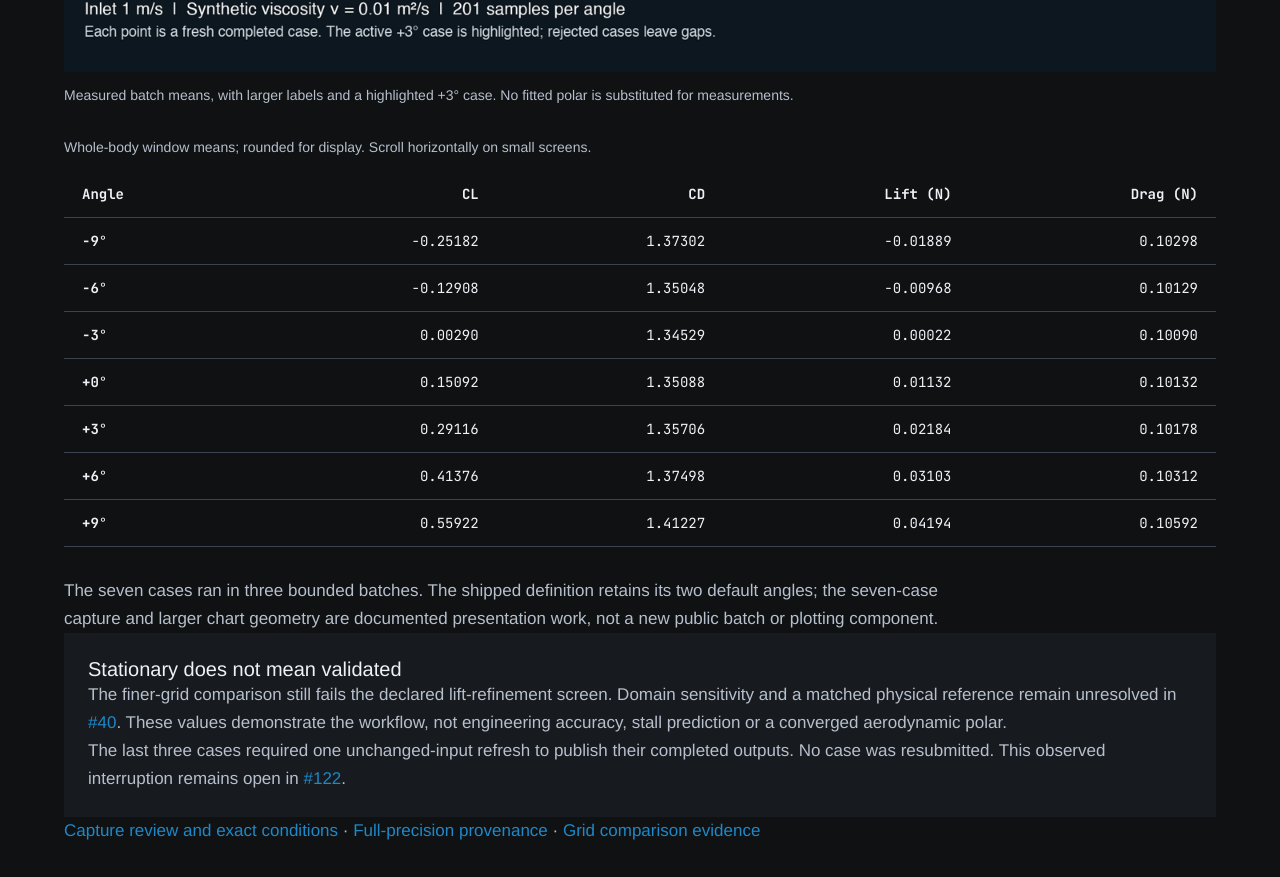
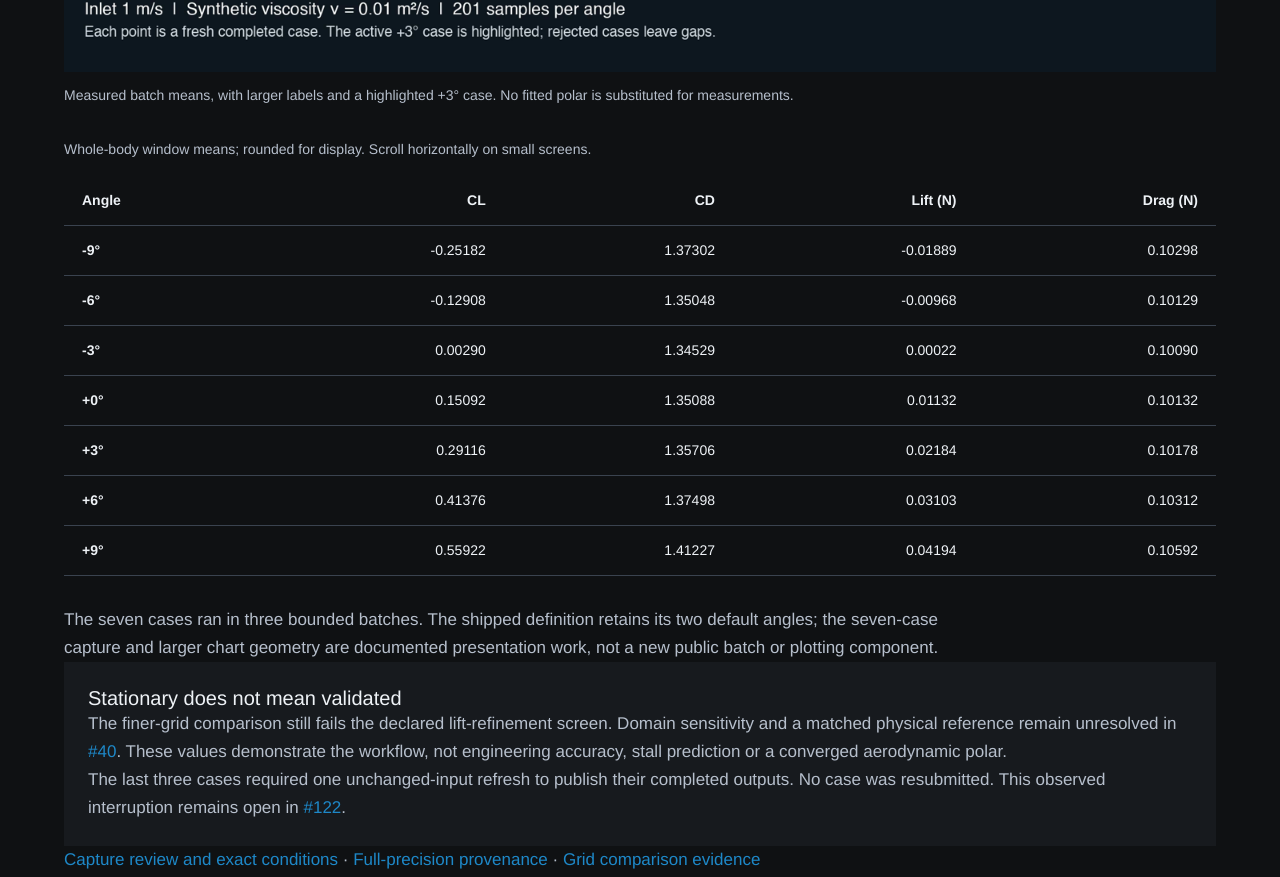
Before and after one commit to range-et/hawa-cfd, a plain HTML site: page site/build-log/2026-11.html in a window 1280 px wide. Shown: the part 3652-4529 px from the top of the page. Drawn offline with Linux system fonts and the light colour scheme.

Commit message:
Correct parity release status and inherit shared site typography

```diff
--- a/site/build-log/november-2026.css
+++ b/site/build-log/november-2026.css
@@ -1 +1 @@
-.log-metrics strong{font-size:clamp(26px,3.4vw,46px);overflow-wrap:anywhere}.measurement-scroll{overflow-x:auto;margin:30px 0}.measurement-table{width:100%;border-collapse:collapse;font:14px var(--font-mono);font-variant-numeric:tabular-nums}.measurement-table caption{text-align:left;margin-bottom:16px;color:var(--strata-text-secondary);font:14px var(--font-sans)}.measurement-table th,.measurement-table td{padding:14px 18px;border-bottom:1px solid var(--strata-border);text-align:right;white-space:nowrap}.measurement-table th:first-child{text-align:left}.update-list{max-width:960px;padding-left:24px}.update-list li{margin:20px 0;line-height:1.7;color:var(--strata-text-secondary)}.update-list strong{color:var(--strata-text-primary)}.log-section figcaption{margin-top:12px;font-size:14px;line-height:1.6;color:var(--strata-text-secondary)}.example-cards p{font-size:16px;line-height:1.65;color:var(--strata-text-secondary)}.log-film>p{line-height:1.65}.log-columns{min-width:0}.log-columns>div{min-width:0}@media(max-width:600px){.log-hero h1{font-size:42px}.measurement-table th,.measurement-table td{padding:12px}.log-metrics{gap:18px}.log-film iframe{min-height:0}}
+.log-metrics strong{font-size:clamp(26px,3.4vw,46px);overflow-wrap:anywhere}.measurement-scroll{overflow-x:auto;margin:30px 0}.measurement-table{width:100%;border-collapse:collapse;font-size:14px;font-variant-numeric:tabular-nums}.measurement-table caption{text-align:left;margin-bottom:16px;color:var(--strata-text-secondary);font-size:14px}.measurement-table th,.measurement-table td{padding:14px 18px;border-bottom:1px solid var(--strata-border);text-align:right;white-space:nowrap}.measurement-table th:first-child{text-align:left}.update-list{max-width:960px;padding-left:24px}.update-list li{margin:20px 0;line-height:1.7;color:var(--strata-text-secondary)}.update-list strong{color:var(--strata-text-primary)}.log-section figcaption{margin-top:12px;font-size:14px;line-height:1.6;color:var(--strata-text-secondary)}.example-cards p{font-size:16px;line-height:1.65;color:var(--strata-text-secondary)}.log-film>p{line-height:1.65}.log-columns{min-width:0}.log-columns>div{min-width:0}@media(max-width:600px){.log-hero h1{font-size:42px}.measurement-table th,.measurement-table td{padding:12px}.log-metrics{gap:18px}.log-film iframe{min-height:0}}
```
Also changed, not shown: site/build-log/2026-11.html (+1 -1 lines), site/index.html (+1 -1 lines), 1 other file.
